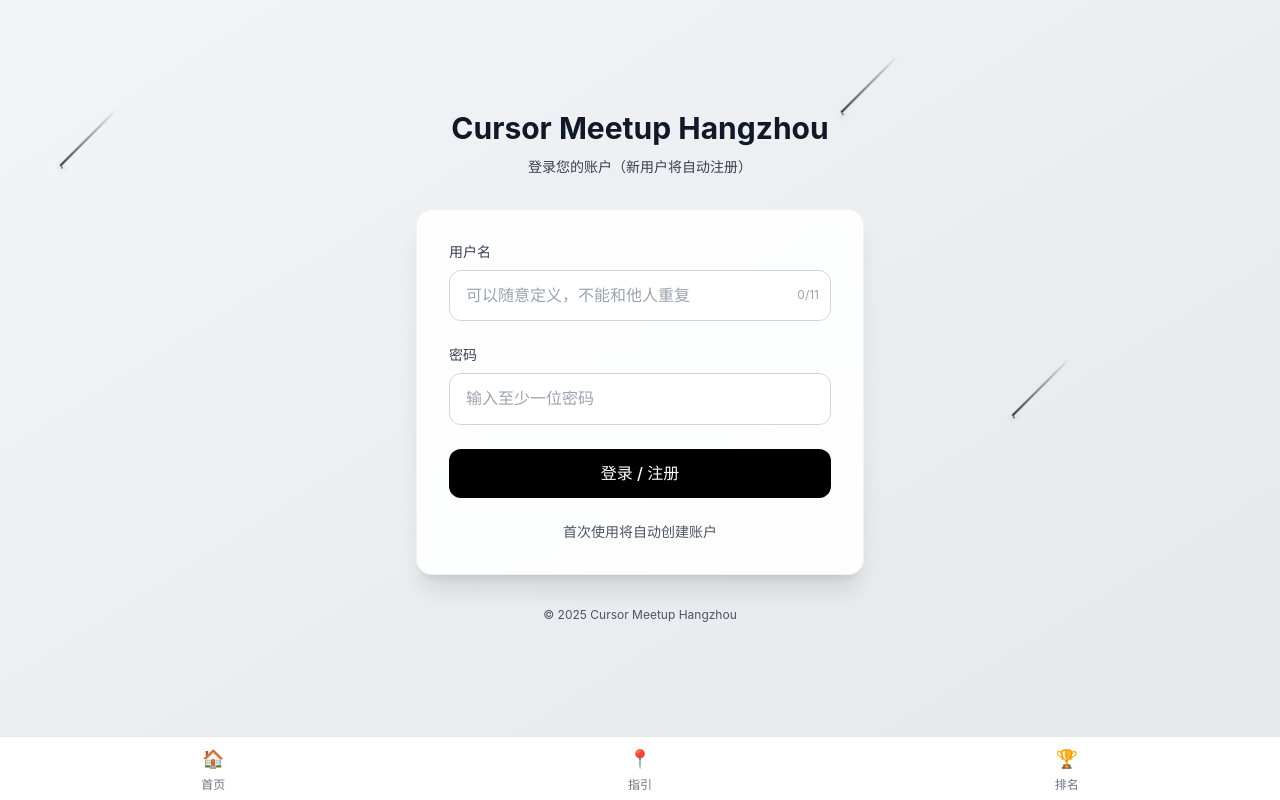
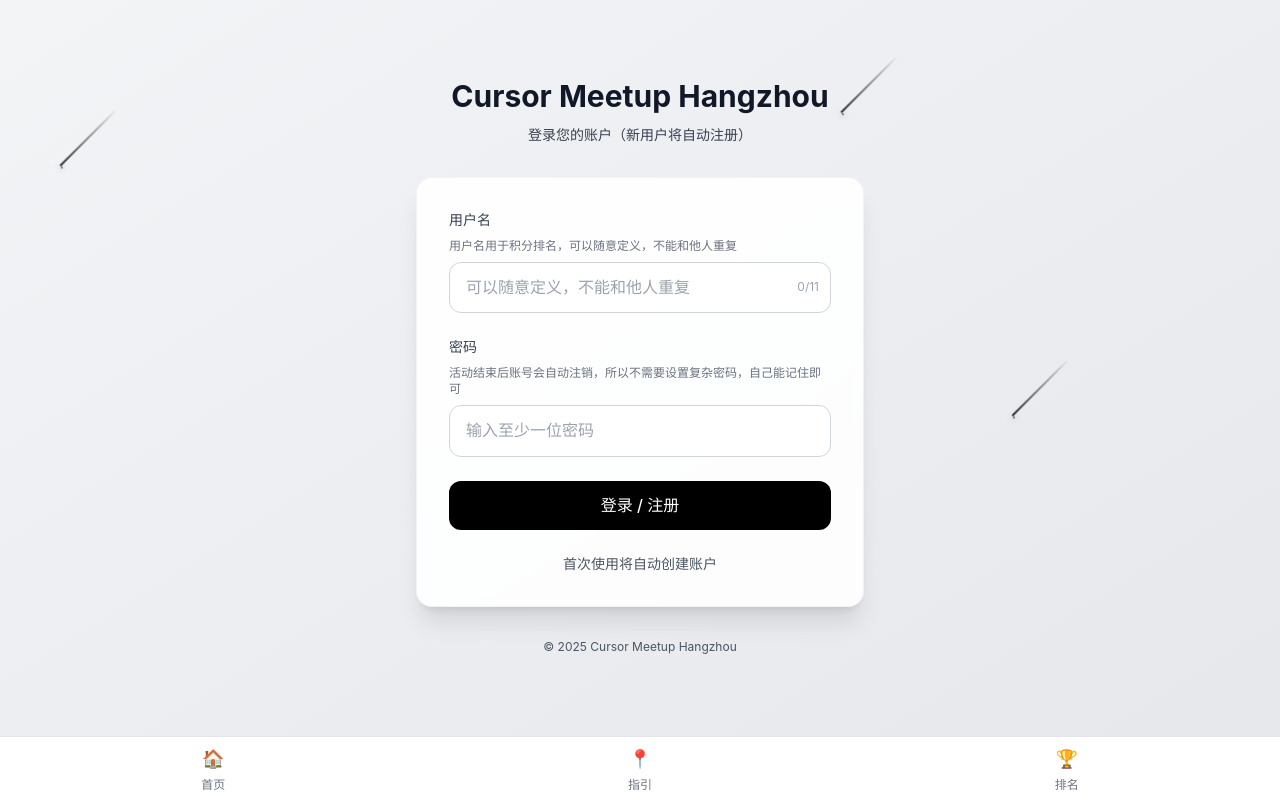
Before and after one commit to cursor-meetup/cursor-ctf, a React (Vite) app: page /login in a window 1280 px wide. Built offline with nearby package versions, Linux system fonts and the light colour scheme.

Commit message:
fix: 更新diamond

```diff
--- a/src/pages/Login.tsx
+++ b/src/pages/Login.tsx
@@ -128,6 +128,9 @@ const Login = () => {
               <label htmlFor="username" className="block text-sm font-medium text-gray-700">
                 用户名
               </label>
+              <p className="text-xs text-gray-500">
+                用户名用于积分排名，可以随意定义，不能和他人重复
+              </p>
               <div className="relative">
                 <input
                   id="username"
@@ -152,6 +155,9 @@ const Login = () => {
               <label htmlFor="password" className="block text-sm font-medium text-gray-700">
                 密码
               </label>
+              <p className="text-xs text-gray-500">
+                活动结束后账号会自动注销，所以不需要设置复杂密码，自己能记住即可
+              </p>
               <input
                 id="password"
                 name="password"
@@ -190,10 +196,11 @@ const Login = () => {
           </form>
 
           {/* 说明文字 */}
-          <div className="mt-6 text-center">
+          <div className="mt-6 text-center space-y-1">
             <p className="text-sm text-gray-600">
               首次使用将自动创建账户
             </p>
+
           </div>
         </div>
 
```
